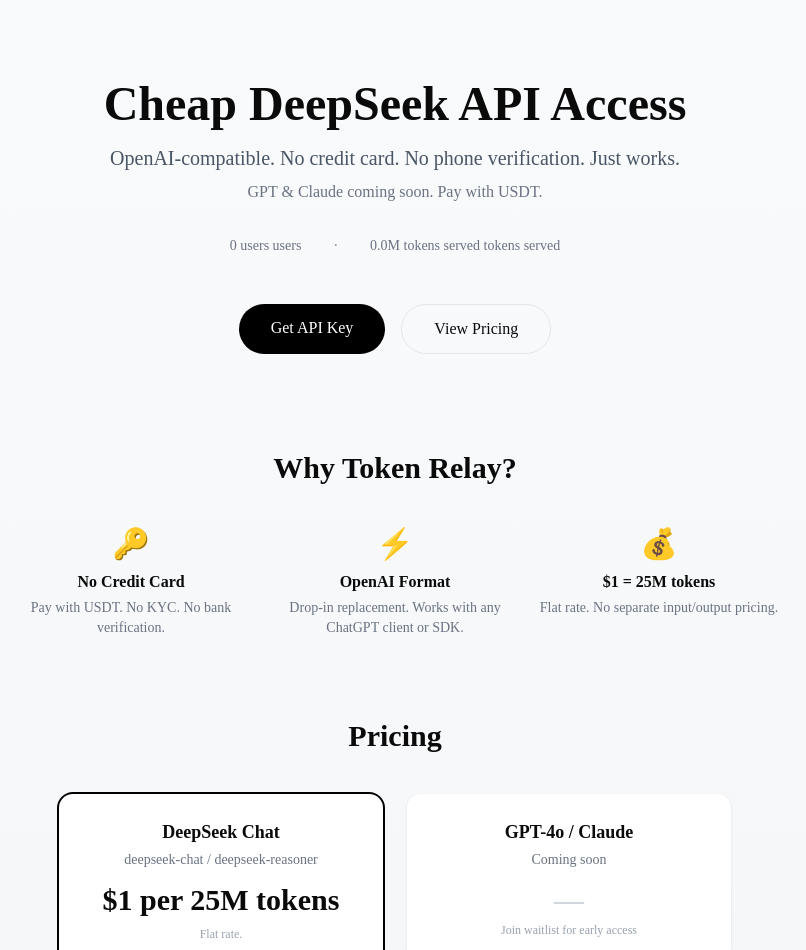
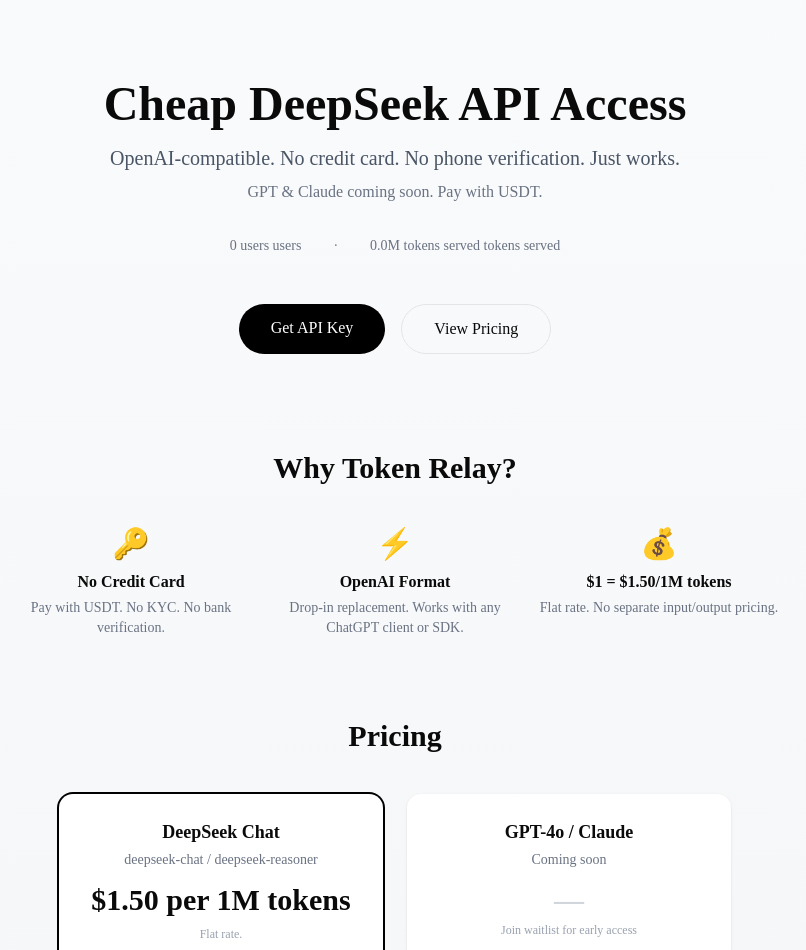
Before and after one commit to zealand-syouko/ZEALAND, a Next.js app: page / in a window 1280 px wide. Shown: the top 950 px of the page, without its empty margins (245-1051 px from the left). Built offline with nearby package versions, Linux system fonts and the light colour scheme; no server answers; the database is empty.

Commit message:
feat: pricing scheme A - input /usr/bin/bash.50/output .50 per 1M, homepage shows output only

```diff
--- a/prisma/seed.ts
+++ b/prisma/seed.ts
@@ -30,7 +30,7 @@
     { model: "gpt", inputPrice: 150, outputPrice: 600 },
     { model: "claude", inputPrice: 300, outputPrice: 1500 },
     { model: "gemini", inputPrice: 35, outputPrice: 100 },
-    { model: "deepseek", inputPrice: 4, outputPrice: 4 },
+    { model: "deepseek", inputPrice: 50, outputPrice: 150 },
   ];
   for (const p of pricing) {
     await prisma.modelPricing.upsert({
--- a/src/app/page.tsx
+++ b/src/app/page.tsx
@@ -18,8 +18,8 @@
 
   const [pubUsers, setPubUsers] = useState("");
   const [pubTokens, setPubTokens] = useState("");
-  const [displayPrice, setDisplayPrice] = useState("$1 per 25M tokens");
-  const [pricePerDollar, setPricePerDollar] = useState("25M");
+  const [displayPrice, setDisplayPrice] = useState("$1.50 per 1M tokens");
+  const [pricePerDollar, setPricePerDollar] = useState("$1.50/1M");
 
   useEffect(() => {
     fetch("/api/dashboard/public-stats").then(r => r.json()).then(d => {
@@ -28,9 +28,9 @@
     }).catch(() => {});
     fetch("/api/pricing").then(r => r.json()).then(p => {
       if (p && p.outputPrice) {
-        const tokens = Math.round(100 / p.outputPrice);
-        setPricePerDollar(tokens + "M");
-        setDisplayPrice("$1 = " + tokens + "M tokens");
+        const dollars = (p.outputPrice / 100).toFixed(2);
+        setPricePerDollar("$" + dollars + "/1M");
+        setDisplayPrice("$" + dollars + " per 1M tokens");
       }
     }).catch(() => {});
   }, []);
```
